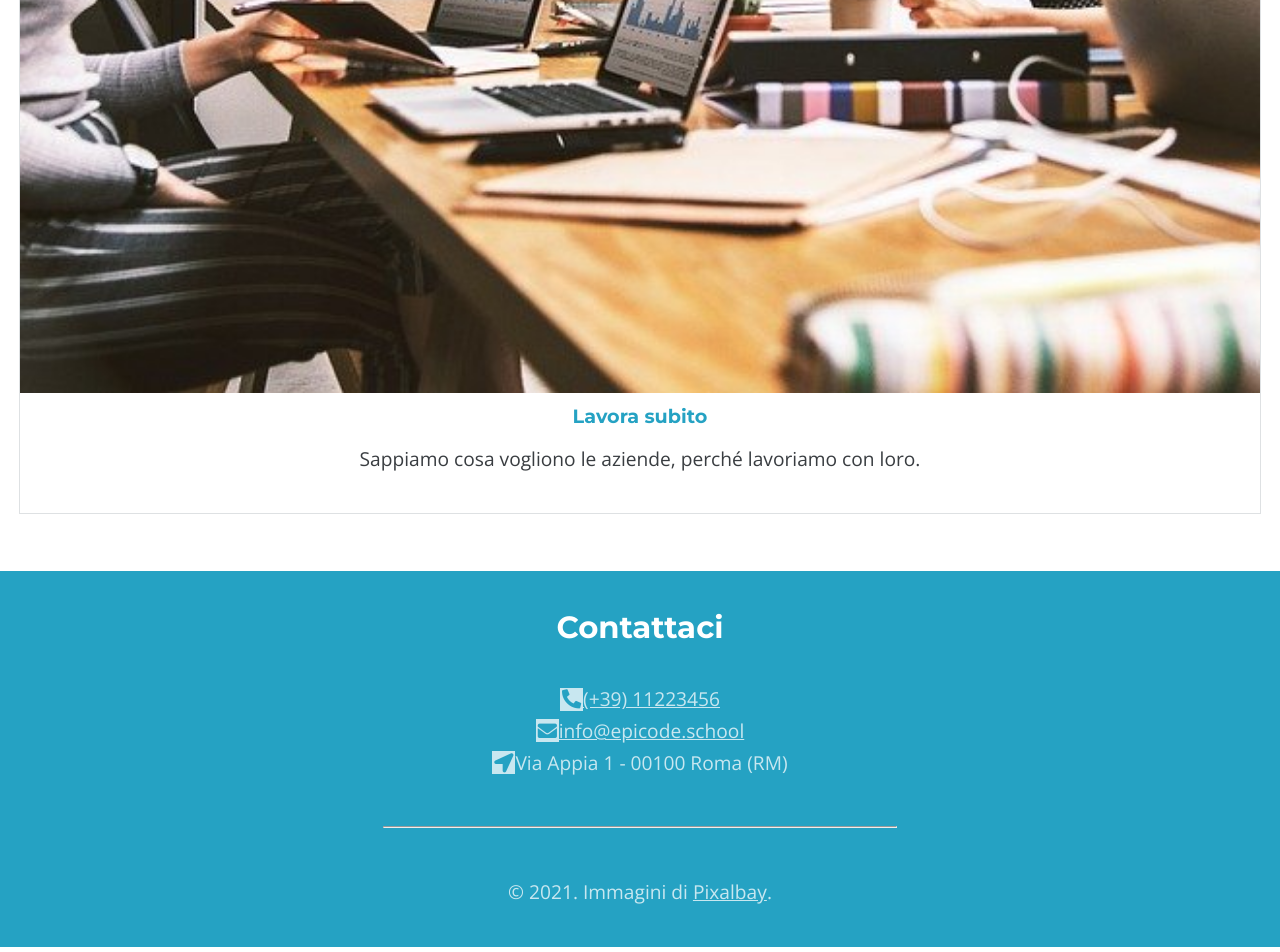
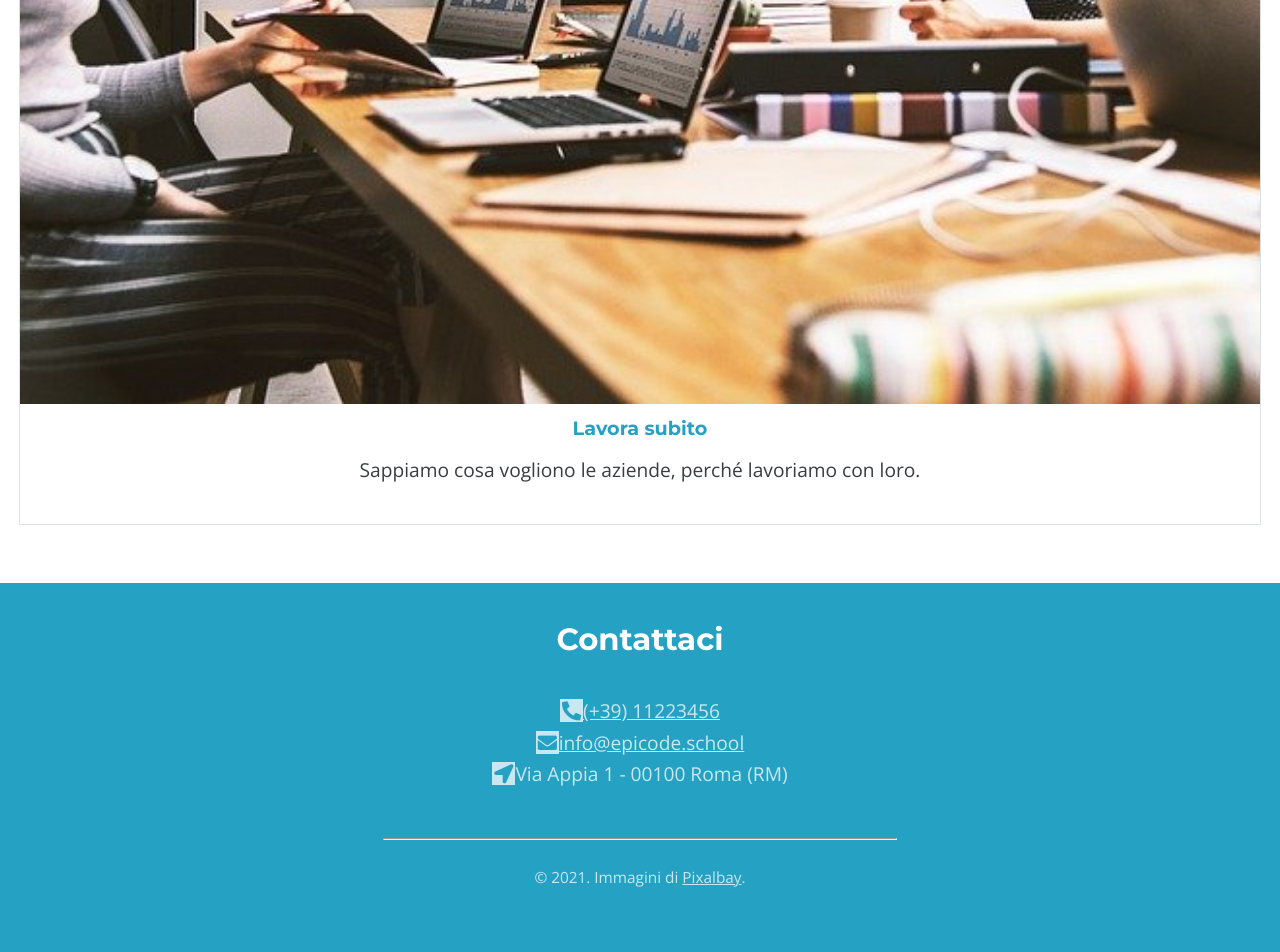
Before and after one commit to vincenzomoussa/Esame-29-11, a plain HTML site: page index.html in a window 1280 px wide. Shown: the part 4528-5480 px from the top of the page. Drawn offline with nearby package versions, Linux system fonts and the light colour scheme.

Commit message:
Piccola modifica

```diff
--- a/css/style.css
+++ b/css/style.css
@@ -81,7 +81,7 @@ main div {
 }
 
 main {
-    margin: 2em 1em;
+
 }
 
 /*ASIDE*/
@@ -132,7 +132,7 @@ section p {
 }
 
 section {
-    margin: auto;
+    margin: 2em 1em;
 }
 
 /*FOOTER*/
@@ -169,7 +169,8 @@ footer hr {
 }
 
 #ultima {
-    padding: 2em
+    padding: 1em 2em 4em 2em;
+    font-size: 0.8em;
 }
 
 /*ADDRESS*/
```
